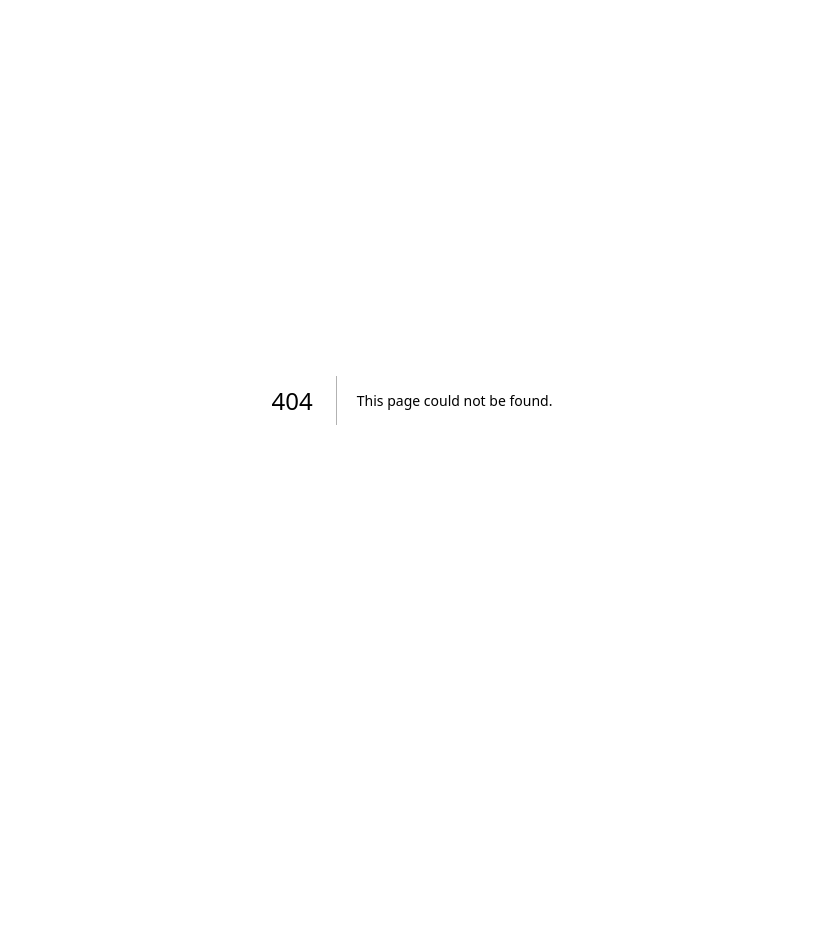
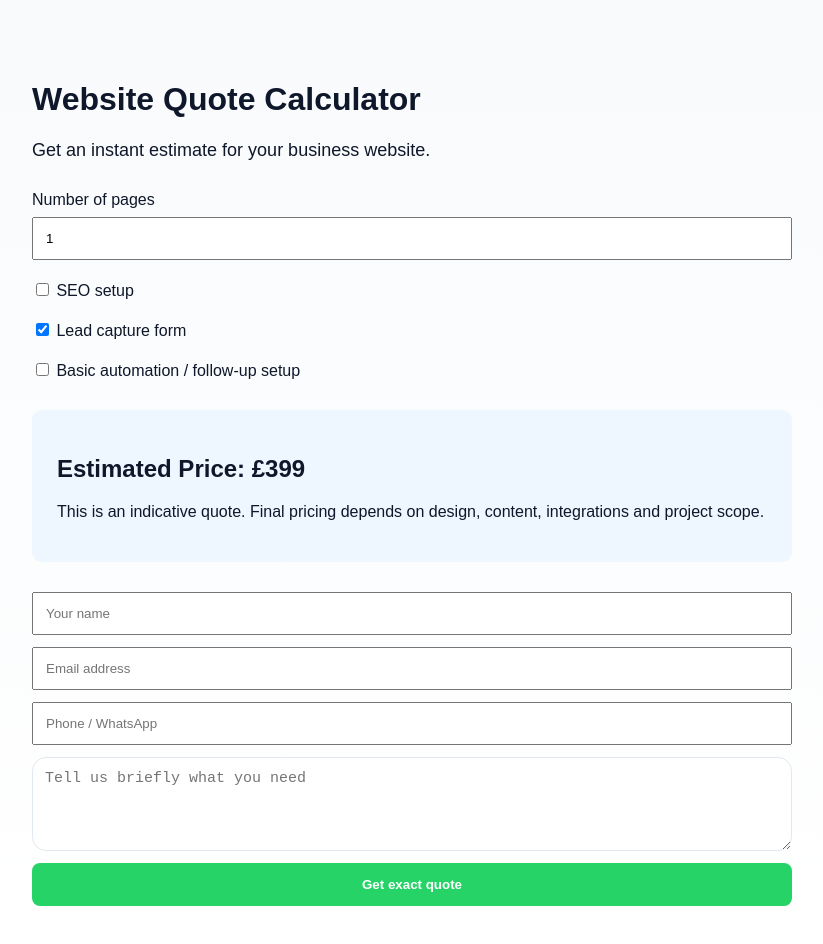
Before and after one commit to HalaDigitalLtd/uktaxcalculator-app, a Next.js app: page /quote in a window 1280 px wide. Before the commit this address had no page. Shown: the top 944 px of the page, without its empty margins (228-1051 px from the left). Before the commit the page ends 800 px from the top, so only its background shows below. Built offline with nearby package versions, Linux system fonts and the light colour scheme.

Commit message:
Add website quote calculator

```diff
--- /dev/null
+++ b/app/quote/page.tsx
@@ -0,0 +1,87 @@
+"use client";
+
+import { useMemo, useState } from "react";
+
+export default function QuotePage() {
+  const [pages, setPages] = useState(1);
+  const [seo, setSeo] = useState(false);
+  const [leadForm, setLeadForm] = useState(true);
+  const [automation, setAutomation] = useState(false);
+
+  const quote = useMemo(() => {
+    let total = 299;
+    if (pages > 1) total += (pages - 1) * 75;
+    if (seo) total += 200;
+    if (leadForm) total += 100;
+    if (automation) total += 150;
+    return total;
+  }, [pages, seo, leadForm, automation]);
+
+  return (
+    <div style={{ fontFamily: "sans-serif", padding: "60px 20px", maxWidth: "800px", margin: "auto" }}>
+      <h1>Website Quote Calculator</h1>
+
+      <p style={{ fontSize: "18px" }}>
+        Get an instant estimate for your business website.
+      </p>
+
+      <div style={{ marginTop: "30px", display: "grid", gap: "20px" }}>
+        <label>
+          Number of pages
+          <input
+            type="number"
+            min="1"
+            value={pages}
+            onChange={(e) => setPages(Number(e.target.value))}
+            style={{ display: "block", padding: "12px", marginTop: "8px", width: "100%" }}
+          />
+        </label>
+
+        <label>
+          <input type="checkbox" checked={seo} onChange={(e) => setSeo(e.target.checked)} /> SEO setup
+        </label>
+
+        <label>
+          <input type="checkbox" checked={leadForm} onChange={(e) => setLeadForm(e.target.checked)} /> Lead capture form
+        </label>
+
+        <label>
+          <input type="checkbox" checked={automation} onChange={(e) => setAutomation(e.target.checked)} /> Basic automation / follow-up setup
+        </label>
+      </div>
+
+      <div style={{ marginTop: "30px", padding: "25px", background: "#eef6ff", borderRadius: "10px" }}>
+        <h2>Estimated Price: £{quote}</h2>
+        <p>This is an indicative quote. Final pricing depends on design, content, integrations and project scope.</p>
+      </div>
+
+      <form
+        action="https://formspree.io/f/xbdwlgdv"
+        method="POST"
+        style={{ marginTop: "30px", display: "grid", gap: "12px" }}
+      >
+        <input type="hidden" name="_subject" value="New Website Quote Enquiry" />
+        <input type="hidden" name="estimated_quote" value={`£${quote}`} />
+
+        <input name="name" placeholder="Your name" required style={{ padding: "12px" }} />
+        <input name="email" type="email" placeholder="Email address" required style={{ padding: "12px" }} />
+        <input name="phone" placeholder="Phone / WhatsApp" required style={{ padding: "12px" }} />
+
+        <textarea
+          name="message"
+          placeholder="Tell us briefly what you need"
+          rows={4}
+          required
+          style={{ padding: "12px" }}
+        />
+
+        <button
+          type="submit"
+          style={{ padding: "14px", background: "#25D366", color: "white", border: "none", borderRadius: "8px", fontWeight: "bold" }}
+        >
+          Get exact quote
+        </button>
+      </form>
+    </div>
+  );
+}
```
